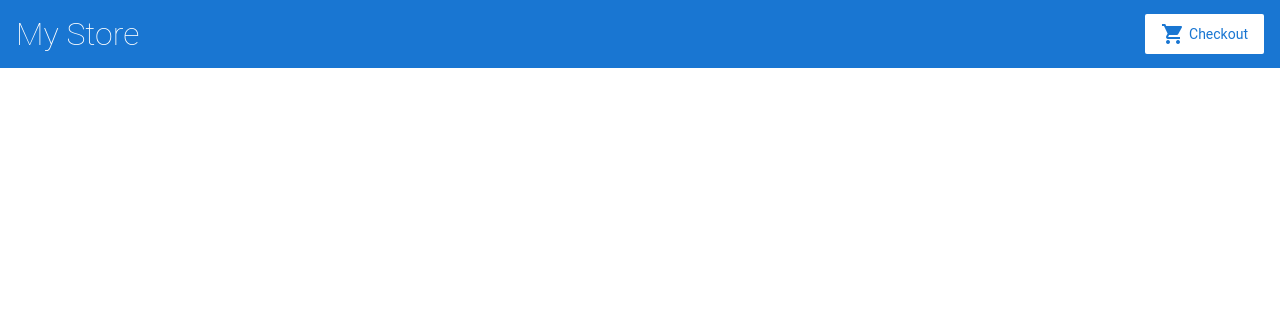
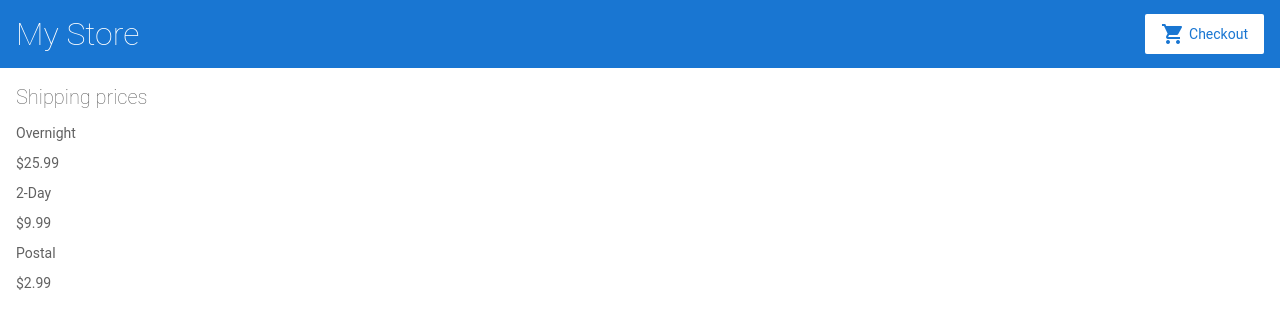
Before and after one commit to avoxa25/angular-xqwn95, an Angular app: page /shipping in a window 1280 px wide. Before the commit this address led to /. Shown: the top 328 px of the page. Built offline with nearby package versions, Linux system fonts and the light colour scheme.

Commit message:
Add shipping costs

```diff
--- a/src/app/app.module.ts
+++ b/src/app/app.module.ts
@@ -20,7 +20,8 @@ import { ShippingComponent } from './shipping/shipping.component';
     RouterModule.forRoot([
       { path: '', component: ProductListComponent },
       { path: 'products/:productId', component: ProductDetailsComponent },
-      { path: 'cart', component: CartComponent }
+      { path: 'cart', component: CartComponent },
+      { path: 'shipping', component: ShippingComponent }
     ])
   ],
   declarations: [
--- a/src/app/cart/cart.component.html
+++ b/src/app/cart/cart.component.html
@@ -1,4 +1,6 @@
 <h2>Cart</h2>
+
+<a routerLink="/shipping">Shipping costs</a>
 
 <div *ngFor="let item of items">
   <p>
--- a/src/app/shipping/shipping.component.html
+++ b/src/app/shipping/shipping.component.html
@@ -1,3 +1,6 @@
-<p>
-  shipping works!
-</p>
+<h2>Shipping prices</h2>
+
+<div *ngFor="let cost of shippingCosts | async">
+  <p>{{cost.type}}</p>
+  <p>{{cost.price | currency}}</p>
+</div>
--- a/src/app/shipping/shipping.component.ts
+++ b/src/app/shipping/shipping.component.ts
@@ -1,4 +1,5 @@
 import { Component, OnInit } from '@angular/core';
+import { CartService } from '../cart.service';
 
 @Component({
   selector: 'app-shipping',
@@ -7,9 +8,11 @@ import { Component, OnInit } from '@angular/core';
 })
 export class ShippingComponent implements OnInit {
 
-  constructor() { }
+  constructor(private cartService: CartService) { }
 
   ngOnInit() {
   }
 
+  shippingCosts = this.cartService.getShippingPrices();
+
 }
```
